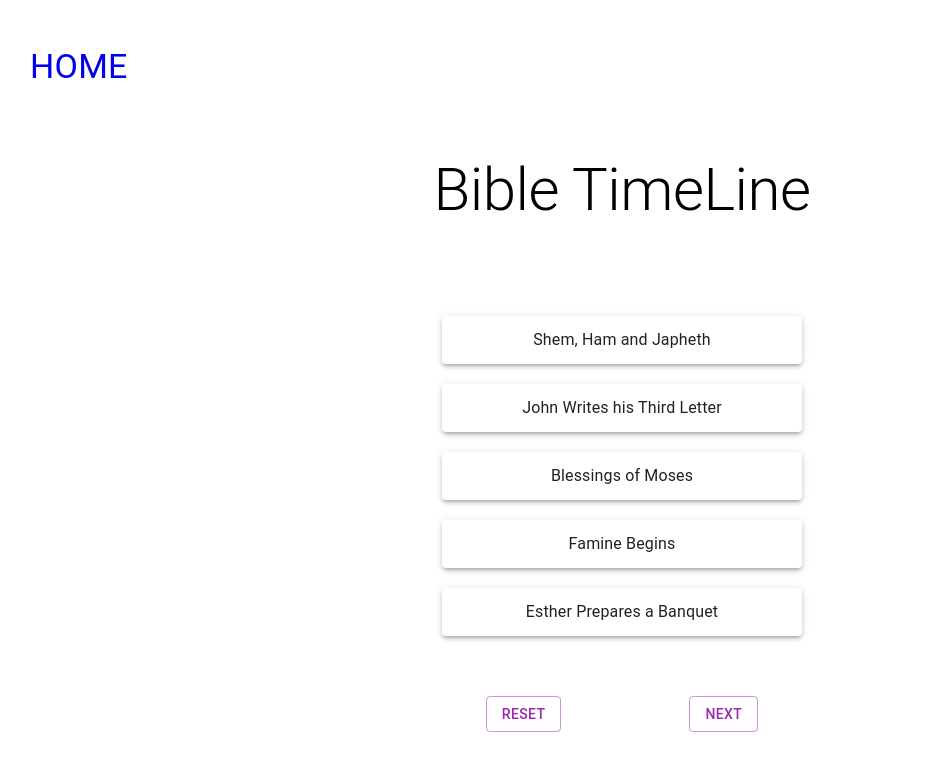
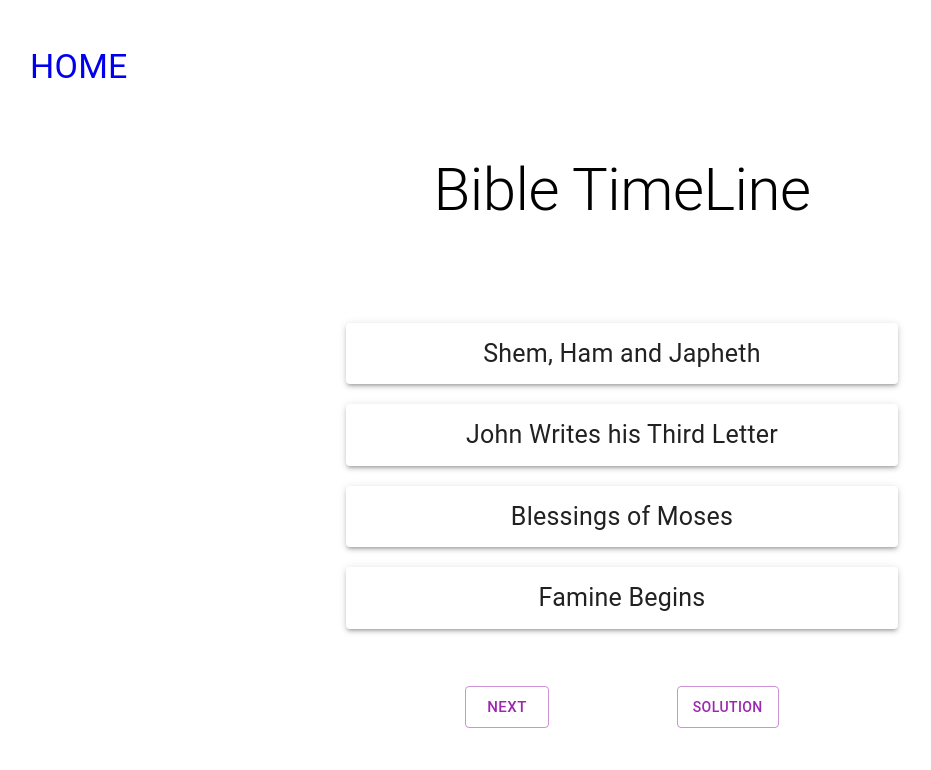
Before and after one commit to NewBeeD/Bible-TimeLine, a React (Create React App) app in the folder frontend/: page /game in a window 1280 px wide. Shown: the top 770 px of the page, without its empty margins (18-949 px from the left). Built offline with nearby package versions, Linux system fonts and the light colour scheme.

Commit message:
Solution Function Complete

```diff
--- a/frontend/src/App.css
+++ b/frontend/src/App.css
@@ -8,6 +8,24 @@ li{
   list-style-type: none;
 }
 
-blue{
+.shake{
+  animation-name: horizontal-shaking;
+  animation-duration: 500ms;
+
+}
+
+
+@keyframes horizontal-shaking {
+  0% { transform: translateX(0) }
+  25% { transform: translateX(10px) }
+  50% { transform: translateX(-10px) }
+  75% { transform: translateX(10px) }
+  100% { transform: translateX(0) }
+ }
+
+ .blue{
+
   display: none;
-}
+
+
+ }
--- a/frontend/src/components/PageTitle.js
+++ b/frontend/src/components/PageTitle.js
@@ -1,4 +1,4 @@
-import { Typography, Box, Stack, Grid, Button } from '@mui/material'
+import { Typography, Box, Stack, Grid, Button, MenuItem, Select, TextField } from '@mui/material'
 import { Link } from 'react-router-dom'
 import { useState } from 'react'
 import { useTimeLineContext } from "../hooks/useTimeLineContext"
@@ -6,12 +6,17 @@ import { useTimeLineContext } from "../hooks/useTimeLineContext"
 export const PageTitle = () => {
 
   const [active, setActive] = useState(0)
+  const [choice, setChoice] = useState('')
   const {difficulty, dispatch} = useTimeLineContext()
 
   const setDifficulty = (value) => {
 
     setActive(value)
     dispatch({type: 'SET_DIFFICULTY', payload: value})
+  }
+
+  const handleChange = (e) => {
+    setChoice(e.target.value)
   }
 
 
@@ -38,7 +43,23 @@ export const PageTitle = () => {
         <Stack direction='row' justifyContent='center' spacing={2} sx={{marginTop: '120px'}}>
           <Button variant='outlined' onClick={() => setDifficulty(1)} ><Typography variant='body1' sx={{color: (active === 1? 'red': 'white')}}>Old Testament</Typography></Button>
           <Button variant='outlined' onClick={() => setDifficulty(2)} sx={{color: (active === 2? 'red': 'white')}}><Typography variant='body1'>New Testament</Typography></Button>
-          <Button variant='outlined' onClick={() => setDifficulty(3)} sx={{color: (active === 3? 'red': 'white')}}><Typography variant='body1'>Mixed</Typography></Button>
+
+          <TextField
+          variant='outlined'
+          label="Your Choice"
+          select
+          value={choice}
+          onChange={handleChange}
+          sx={{width: '170px', input: { color: 'red' }}}>
+
+            <MenuItem value='STORY'>Stories</MenuItem>
+            <MenuItem value='CHARACTER'>Characters</MenuItem>
+            <MenuItem value='BOOKS'>Books</MenuItem>
+
+          </TextField>
+
+
+          {/* <Button variant='outlined' onClick={() => setDifficulty(3)} sx={{color: (active === 3? 'red': 'white')}}><Typography variant='body1'>Select</Typography></Button> */}
         </Stack>
 
 
--- a/frontend/src/modules/numberGen.js
+++ b/frontend/src/modules/numberGen.js
@@ -31,7 +31,7 @@ export const numberGen = (value) => {
 
   function arrGen(){
 
-    for(let i = 0; i < 5; i++){
+    for(let i = 0; i < 4; i++){
 
       let randomNum = randomIntFromInterval(start_point, end_point)
 
--- a/frontend/src/modules/orderChecker.js
+++ b/frontend/src/modules/orderChecker.js
@@ -5,13 +5,9 @@ export const orderChecker = (arr1, arr2) => {
   let eventList = []
 
 
-
-
   for(let x = 0; x < arr2.length; x++){
     eventList.push(arr2[x].id)
   }
-
-  console.log(arr1, eventList);
 
   let bool = arr1.toString() === eventList.toString()
 
--- /dev/null
+++ b/frontend/src/modules/solution.js
@@ -0,0 +1,15 @@
+
+
+export const solution = (order, events) => {
+
+  let eventSolution = [];
+
+  for (let x = 0; x < events.length; x++) {
+
+    let index = events.findIndex(object => {return object.id === order[x]})
+
+    eventSolution.push(events[index])
+  }
+
+  return eventSolution
+}
--- a/frontend/src/pages/Gamepage.js
+++ b/frontend/src/pages/Gamepage.js
@@ -7,6 +7,9 @@ import { Link } from "react-router-dom"
 import { useTimeLineContext } from "../hooks/useTimeLineContext"
 import { eventsCheck } from '../modules/eventsOrderFinder'
 import { orderChecker } from "../modules/orderChecker"
+import { solution } from "../modules/solution"
+
+
 
 
 
@@ -15,6 +18,8 @@ export const Gamepage = () => {
 
   const {difficulty, dispatch} = useTimeLineContext()
   const [data, setData] = useState(numberGen(difficulty))
+  const [truth, setTruth] = useState(true)
+  const [animation, setAnimation] = useState(null)
 
   let newList = [];
   let eventsOrder = eventsCheck(data)
@@ -25,10 +30,16 @@ export const Gamepage = () => {
 
     let bool = orderChecker(eventsOrder, data)
     if(bool){setData(numberGen(difficulty))}
+    else{
+      setTruth(false)
+      setAnimation(true)}
   }
 
 
   const handleDragDrop = (result) => {
+
+    setTruth(true)
+    setAnimation(false)
 
     if(!result.destination){return}
 
@@ -41,6 +52,13 @@ export const Gamepage = () => {
 
   const changeCategory = () =>{
     dispatch({type: 'SET_DIFFICULTY', payload: null})
+  }
+
+  const eventSolution = () => {
+
+    let solutionData = solution(eventsOrder, data)
+    setTruth(true)
+    setData(solutionData)
   }
 
   let order = eventsCheck(data)
@@ -65,7 +83,7 @@ export const Gamepage = () => {
               <List
               {...provided.droppableProps}
               ref={provided.innerRef}
-              sx={{width: '100%', maxWidth: 360, bgcolor: 'background.paper', textAlign: 'center'}}>
+              sx={{width: '100%', maxWidth: 560, bgcolor: 'background.paper', textAlign: 'center'}}>
 
               {data && data.map((points, index)=> (
 
@@ -73,10 +91,10 @@ export const Gamepage = () => {
 
                 {(provided) => (
 
-                  <Paper ref={provided.innerRef} {...provided.draggableProps} {...provided.dragHandleProps} elevation={3} sx={{marginBottom: '20px'}}>
+                  <Paper ref={provided.innerRef} {...provided.draggableProps} {...provided.dragHandleProps} elevation={3} sx={{marginBottom: '20px', border: (truth? 'none': '2px solid red')}} className={(animation? 'shake': '')}>
 
-                    <ListItem sx={{textAlign: "center"}}>
-                      <ListItemText  primary={points.event} />
+                    <ListItem sx={{textAlign: "center"}} >
+                      <ListItemText  primary={points.event} primaryTypographyProps={{fontSize: '25px'}} />
                     </ListItem>
 
                   </Paper>
@@ -99,10 +117,13 @@ export const Gamepage = () => {
 
 
 
-      <Stack display='flex' justifyContent='center' direction='row' spacing={16} sx={{marginTop: '10px'}}>
-          <Button variant="outlined" color="secondary" >Reset</Button>
-          <Button variant="outlined" color="secondary" onClick={nextSet}>Next</Button>
+      <Stack display='flex' justifyContent='center' direction='row' spacing={16} sx={{marginTop: '0px'}}>
+
+          <Button variant="outlined" size="large" color="secondary" onClick={nextSet}>Next</Button>
+          <Button variant="outlined" color="secondary" onClick={eventSolution}>Solution</Button>
       </Stack>
+
+
     </div>
   )
 }
```
